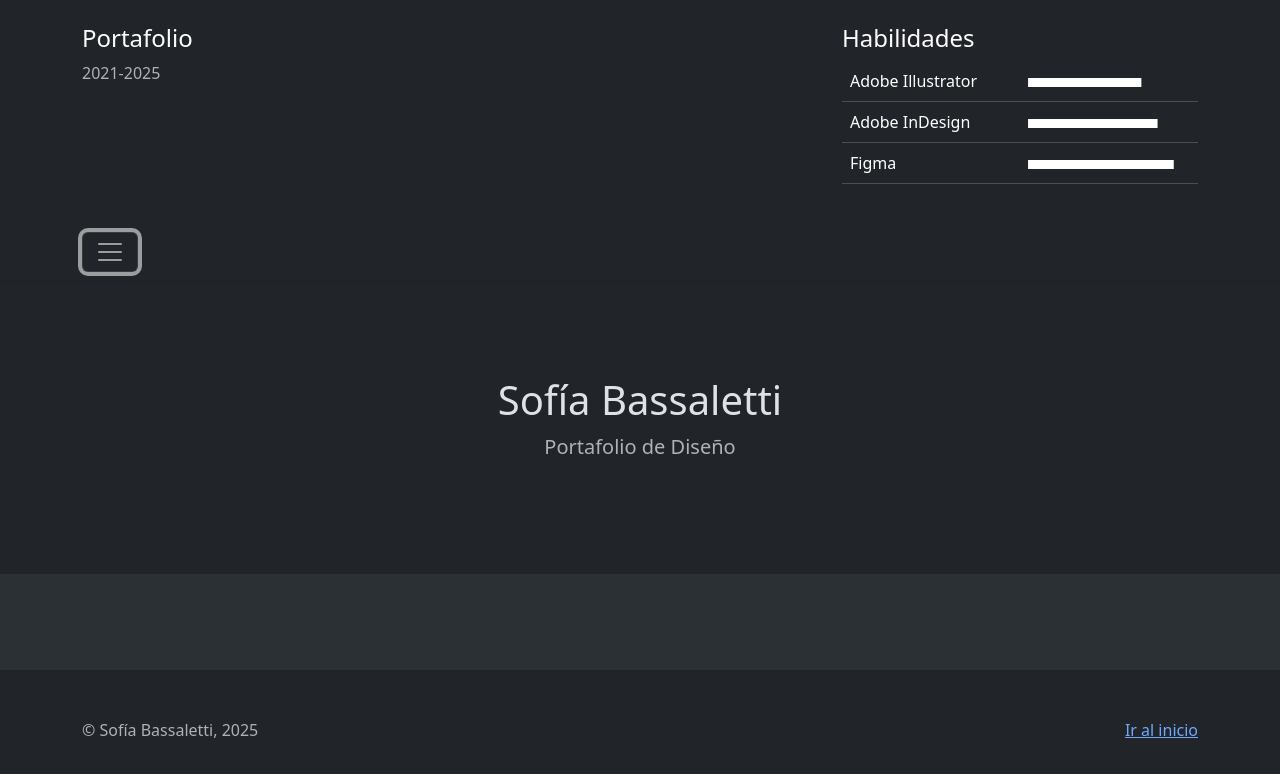
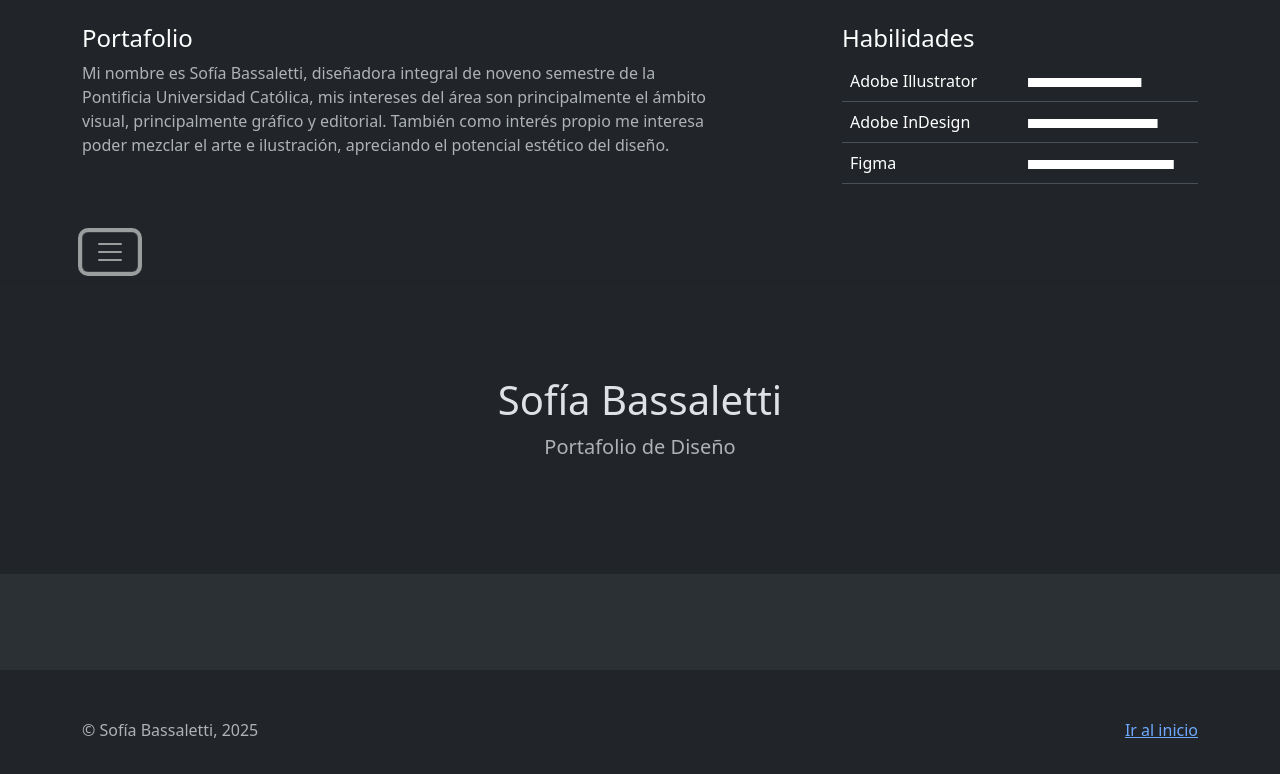
Before and after one commit to mbassaletti/clase10, a plain HTML site: page index.html in a window 1280 px wide. Both pictures are taken after a click on the button "Toggle navigation". Drawn offline with nearby package versions, Linux system fonts and the light colour scheme; no server answers.

Commit message:
Update index.html

```diff
--- a/index.html
+++ b/index.html
@@ -77,7 +77,7 @@
                         <div class="col-sm-8 col-md-7 py-4">
                             <h4>Portafolio</h4>
                             <p class="text-body-secondary">
-                                2021-2025
+                                Mi nombre es Sofía Bassaletti, diseñadora integral de noveno semestre de la Pontificia Universidad Católica, mis intereses del área son principalmente el ámbito visual, principalmente gráfico y editorial. También como interés propio me interesa poder mezclar el arte e ilustración, apreciando el potencial estético del diseño.
                             </p>
                         </div>
                         <div class="col-sm-4 offset-md-1 py-4">
@@ -146,4 +146,5 @@
             });
         </script>
     </body>
+
 </html>
```
